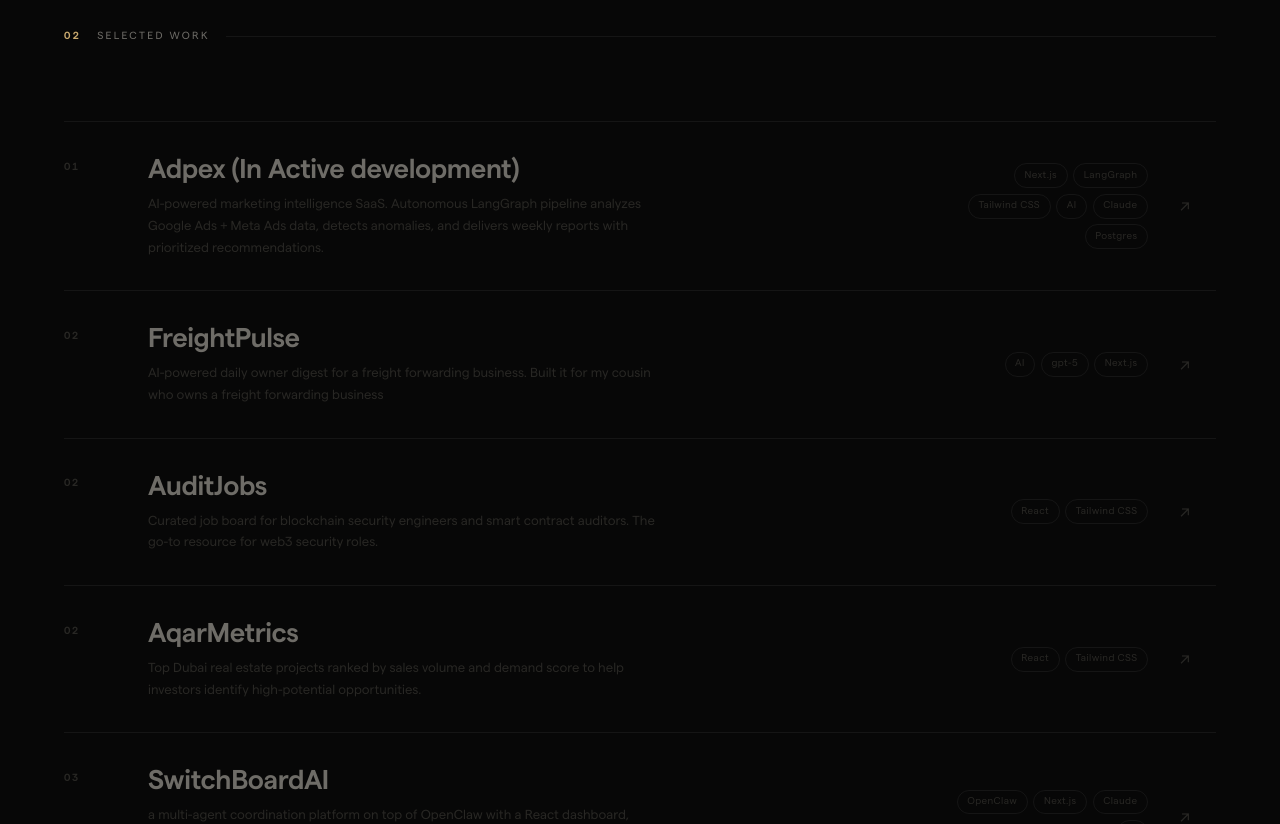
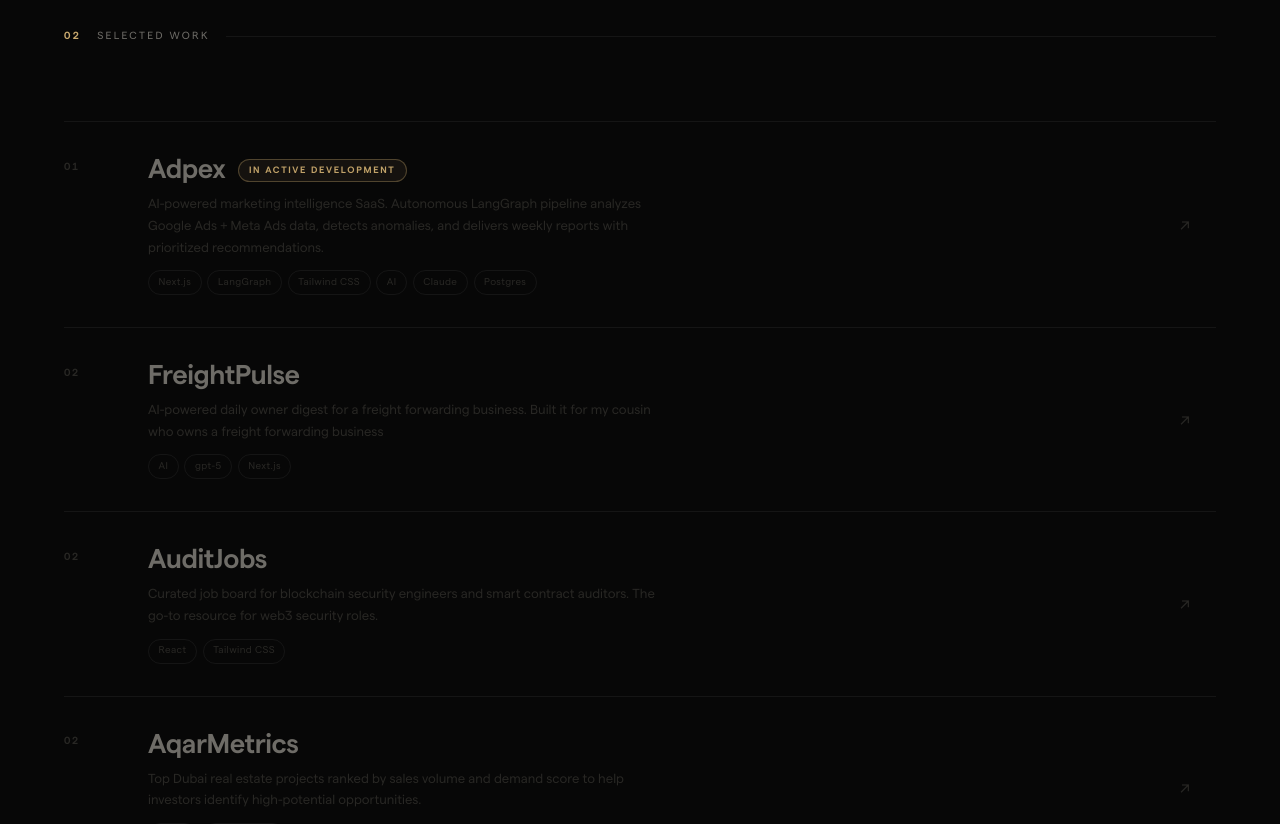
Before and after one commit to aasharck/portfolio, a Next.js app: page / in a window 1280 px wide. Shown: the part 1860-2684 px from the top of the page. Built offline with nearby package versions, Linux system fonts and the light colour scheme.

Commit message:
updated some small things

```diff
--- a/pages/index.js
+++ b/pages/index.js
@@ -5,7 +5,8 @@
 const projects = [
   {
     id: '01',
-    name: 'Adpex (In Active development)',
+    name: 'Adpex',
+    active: true,
     url: 'https://web-production-5017.up.railway.app',
     desc: 'AI-powered marketing intelligence SaaS. Autonomous LangGraph pipeline analyzes Google Ads + Meta Ads data, detects anomalies, and delivers weekly reports with prioritized recommendations.',
     tags: ['Next.js', 'LangGraph', 'Tailwind CSS', 'AI', 'Claude', 'Postgres'],
@@ -34,6 +35,7 @@
   {
     id: '03',
     name: 'SwitchBoardAI',
+    active: true,
     // url: 'https://auditjobs.xyz',
     desc: 'a multi-agent coordination platform on top of OpenClaw with a React dashboard, staggered heartbeat scheduling, per-agent persistent memory, a shared task board, and automatic session transcript ingestion.',
     tags: ['OpenClaw', 'Next.js' , 'Claude', 'AI'],
@@ -77,7 +79,7 @@
         <title>Aashar Ck — Frontend Developer</title>
         <meta
           name="description"
-          content="Frontend developer specialising in React, Next.js and TypeScript. Building fast, modern, and visually compelling web experiences."
+          content="Frontend developer specialising in React, Next.js and Javascript. Building fast, modern, and visually compelling web experiences."
         />
         <meta name="viewport" content="width=device-width, initial-scale=1" />
         <link rel="icon" href="/favicon-aashar.png" />
@@ -214,16 +216,19 @@
               style={{ transitionDelay: `${i * 0.06}s` }}
             >
               <span className="project-num">{p.id}</span>
-              <div>
-                <div className="project-name">{p.name}</div>
+              <div className="project-info">
+                <div className="project-name-row">
+                  <div className="project-name">{p.name}</div>
+                  {p.active && <span className="project-active-badge">In Active Development</span>}
+                </div>
                 <div className="project-desc">{p.desc}</div>
+                <div className="project-tags-wrap">
+                  {p.tags.map((t) => (
+                    <span key={t} className="project-tag">{t}</span>
+                  ))}
+                </div>
               </div>
-              <div className="project-tags-wrap">
-                {p.tags.map((t) => (
-                  <span key={t} className="project-tag">{t}</span>
-                ))}
-              </div>
-              <span className="project-arrow">↗</span>
+              <span className="project-arrow" aria-hidden="true">↗</span>
             </a>
           ))}
         </div>
@@ -303,7 +308,7 @@
 
         <footer className="footer">
           <span>© 2026 Aashar Ck</span>
-          <span>Frontend Developer — React · Next.js · TypeScript</span>
+          <span>Frontend Developer — React · Next.js · JavaScript</span>
         </footer>
       </section>
     </>
--- a/styles/globals.css
+++ b/styles/globals.css
@@ -367,7 +367,7 @@
 
 .project-row {
   display: grid;
-  grid-template-columns: 52px 1fr auto 36px;
+  grid-template-columns: 52px 1fr 36px;
   align-items: center;
   gap: 2rem;
   padding: 2rem 0;
@@ -385,14 +385,48 @@
 .project-row:hover .project-num   { color: var(--accent); }
 .project-row:hover .project-name  { color: var(--text); }
 .project-row:hover .project-desc  { color: var(--text-2); }
+.project-row:hover .project-tag  { color: var(--text-2); }
 .project-row:hover .project-arrow { color: var(--accent); transform: translate(4px, -4px); }
+
+.project-name-row {
+  display: flex;
+  align-items: center;
+  gap: 0.75rem;
+  margin-bottom: 0.4rem;
+}
+
+.project-name-row .project-name {
+  margin-bottom: 0;
+}
+
+.project-active-badge {
+  font-size: 0.58rem;
+  font-weight: 600;
+  letter-spacing: 0.18em;
+  text-transform: uppercase;
+  color: var(--accent);
+  border: 1px solid rgba(201, 169, 110, 0.35);
+  border-radius: 100px;
+  padding: 0.2rem 0.65rem;
+  background: rgba(201, 169, 110, 0.08);
+  flex-shrink: 0;
+  /* subtle pulse to draw the eye */
+  animation: badge-pulse 3s ease-in-out infinite;
+}
+
+@keyframes badge-pulse {
+  0%, 100% { opacity: 1; }
+  50%       { opacity: 0.55; }
+}
 
 @media (max-width: 768px) {
   .project-row {
     grid-template-columns: 40px 1fr 28px;
     gap: 1.25rem;
   }
-  .project-tags-wrap { display: none; }
+  .project-tags-wrap {
+    display: none;
+  }
 }
 
 .project-num {
@@ -428,8 +462,7 @@
   display: flex;
   flex-wrap: wrap;
   gap: 0.35rem;
-  justify-content: flex-end;
-  max-width: 210px;
+  margin-top: 0.75rem;
 }
 
 .project-tag {
```
